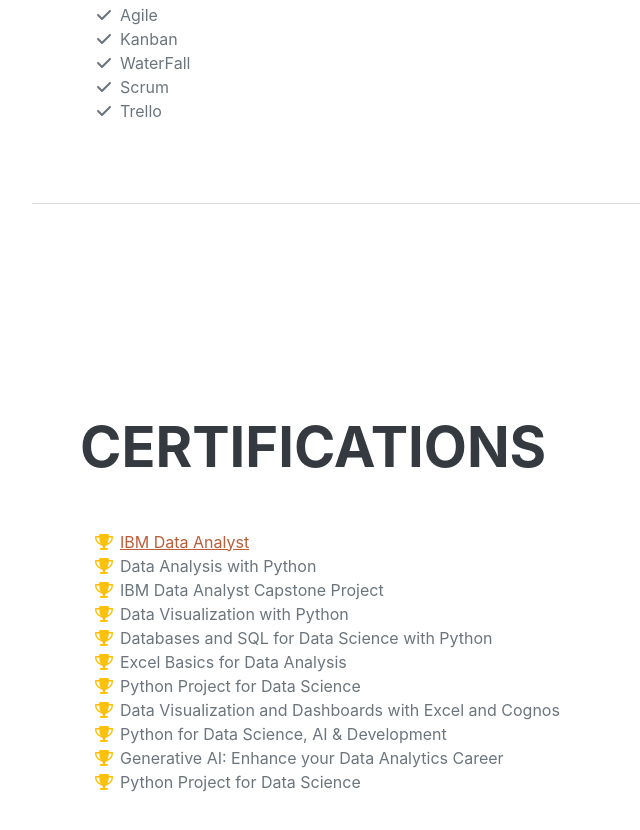
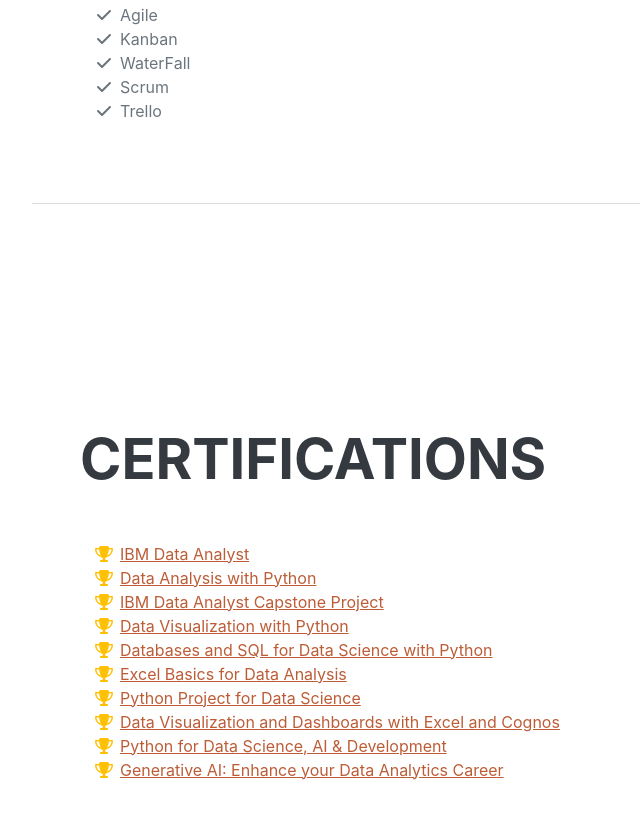
Before and after one commit to sstfort/portfolio, a plain HTML site: page index.html in a window 1280 px wide. Shown: the part 4224-5054 px from the top of the page, without its empty margins (240-880 px from the left). Drawn offline with nearby package versions, Linux system fonts and the light colour scheme; a web font is replaced by a local one.

Commit message:
Add files via upload

```diff
--- a/index.html
+++ b/index.html
@@ -230,45 +230,39 @@
                         </li>
                         <li>
                             <span class="fa-li"><i class="fas fa-trophy text-warning"></i></span>
-                            Data Analysis with Python
+                            <a href="https://coursera.org/share/e5de31fc59de5da52cd47445f7dc7872">Data Analysis with Python</a>
                         </li>
                         <li>
                             <span class="fa-li"><i class="fas fa-trophy text-warning"></i></span>
-                            IBM Data Analyst Capstone Project
+                            <a href="https://coursera.org/share/588ce85114f052970e7342a7b1f0a531">IBM Data Analyst Capstone Project</a>
                         </li>
                         <li>
                             <span class="fa-li"><i class="fas fa-trophy text-warning"></i></span>
-                            Data Visualization with Python
+                            <a href="https://coursera.org/share/e600b554f9d50947f20b74a8817c840f">Data Visualization with Python</aa>
                         </li>
                         <li>
                             <span class="fa-li"><i class="fas fa-trophy text-warning"></i></span>
-                            Databases and SQL for Data Science with Python
+                            <a href="https://coursera.org/share/0891f54292bfff4d531a3e025d186937">Databases and SQL for Data Science with Python</a>
                         </li>
                         <li>
                             <span class="fa-li"><i class="fas fa-trophy text-warning"></i></span>
-                            Excel Basics for Data Analysis
+                            <a href="https://coursera.org/share/ba3ad0c30855ec29645c01112dd4a599">Excel Basics for Data Analysis</a>
                         </li>
                         <li>
                             <span class="fa-li"><i class="fas fa-trophy text-warning"></i></span>
-                            Python Project for Data Science
-                        </li>
-
-
-                        <li>
-                            <span class="fa-li"><i class="fas fa-trophy text-warning"></i></span>
-                            Data Visualization and Dashboards with Excel and Cognos
+                            <a href="https://coursera.org/share/9d74fb52fb09c77284df53f5d845dd3d">Python Project for Data Science</a>
                         </li>
                         <li>
                             <span class="fa-li"><i class="fas fa-trophy text-warning"></i></span>
-                            Python for Data Science, AI & Development
+                            <a href="https://coursera.org/share/1874b309b170ebda9ad8336e11918ff6">Data Visualization and Dashboards with Excel and Cognos</a>
                         </li>
                         <li>
                             <span class="fa-li"><i class="fas fa-trophy text-warning"></i></span>
-                            Generative AI: Enhance your Data Analytics Career
+                            <a href="https://coursera.org/share/dcd3bf40ebd333a12e3f82d896327969">Python for Data Science, AI & Development</a>
                         </li>
                         <li>
                             <span class="fa-li"><i class="fas fa-trophy text-warning"></i></span>
-                            Python Project for Data Science
+                            <a href="https://coursera.org/share/03096832f47db25aadd2960afbbaac1a">Generative AI: Enhance your Data Analytics Career</a>
                         </li>
                     </ul>
                 </div>
```
